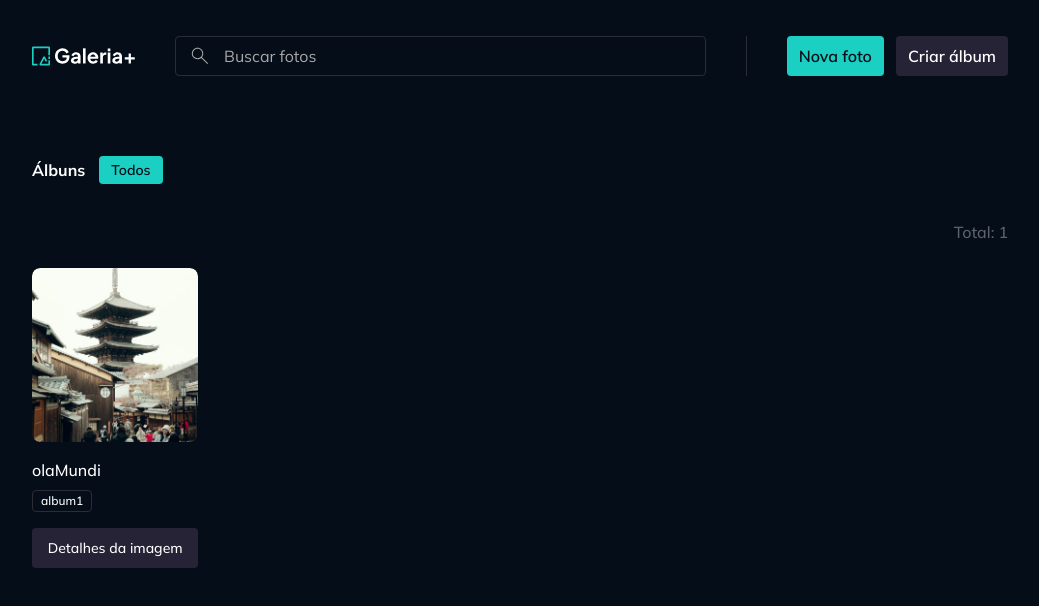
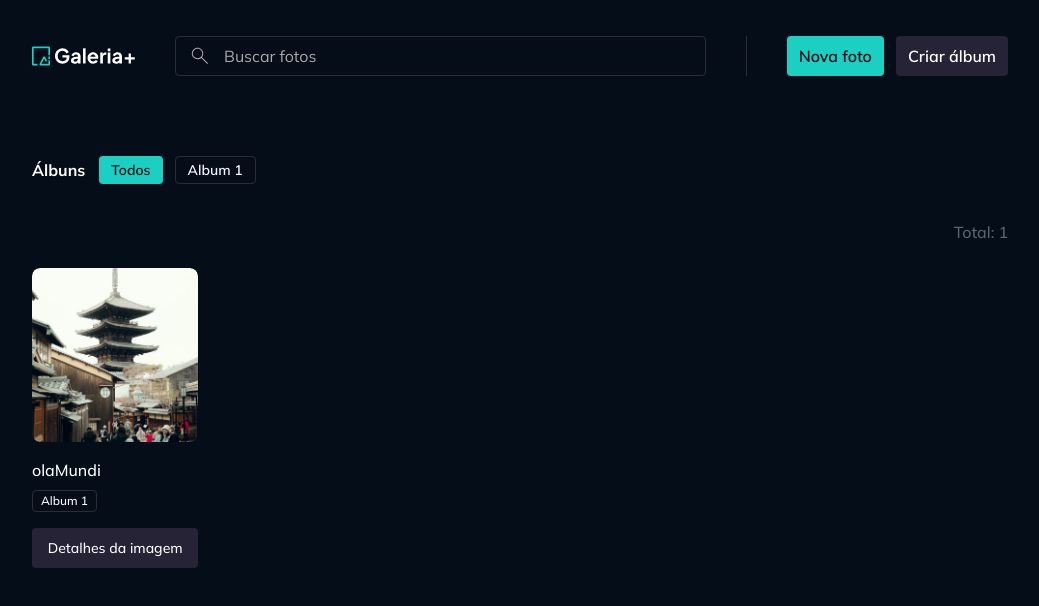
Before and after one commit to Guiilhermendes/gallery-plus, a React (Vite) app: page / in a window 1280 px wide. Shown: the top 606 px of the page, without its empty margins (120-1159 px from the left). Built offline with nearby package versions, Linux system fonts and the light colour scheme.

Commit message:
feat: photos navigator

```diff
--- a/src/App.tsx
+++ b/src/App.tsx
@@ -10,7 +10,7 @@
 			<Routes>
 				<Route element={<LayoutMain />}>
 					<Route index element={<PageHome />} />
-					<Route path="/photo/:id" element={<PagePhotoDetails />} />
+					<Route path="/photos/:id" element={<PagePhotoDetails />} />
 					<Route path="/components" element={<PageComponents />} />
 				</Route>
 			</Routes>
--- a/src/context/photos/components/photo-widget.tsx
+++ b/src/context/photos/components/photo-widget.tsx
@@ -62,7 +62,7 @@
 
             {!loading ? (
                 <Link
-                    to={`/fotos/${photo.id}`}
+                    to={`/photos/${photo.id}`}
                     className={buttonVariants({variant: "secondary", className: "px-2 py-2"})}
                 >
                     <Text className={buttonTextVariants({variant: "secondary", size: "sm"})}>
--- /dev/null
+++ b/src/context/photos/components/photos-navigator.tsx
@@ -0,0 +1,56 @@
+import type React from "react";
+import Skeleton from "../../../components/skeleton";
+import ButtonIcon from "../../../components/button-icon";
+import ArrowLeftIcon from "../../../assets/icons/chevron-left.svg?react";
+import ArrowRightIcon from "../../../assets/icons/chevron-right.svg?react";
+import Button from "../../../components/button";
+import { useNavigate } from "react-router";
+import cx from "classnames";
+
+interface PhotosNavigatorProps extends React.ComponentProps<"div"> {
+  previousPhotoId?: string;
+  nextPhotoId?: string;
+  loading?: boolean;
+}
+
+export default function PhotosNavigator({
+  previousPhotoId,
+  nextPhotoId,
+  loading,
+  className,
+  ...props
+}: PhotosNavigatorProps) {
+  const navigate = useNavigate();
+
+  return (
+    <div className={cx("flex gap-2", className)} {...props}>
+      {!loading ? (
+        <>
+          <ButtonIcon
+            icon={ArrowLeftIcon}
+            variant="secondary"
+            disabled={!previousPhotoId}
+            onClick={() => {
+              navigate(`/photos/${previousPhotoId}`);
+            }}
+          />
+          <Button
+            icon={ArrowRightIcon}
+            variant="secondary"
+            disabled={!nextPhotoId}
+            onClick={() => {
+              navigate(`/photos/${nextPhotoId}`);
+            }}
+          >
+            Próxima imagem
+          </Button>
+        </>
+      ) : (
+        <>
+          <Skeleton className="w-10 h-10" />
+          <Skeleton className="w-20 h-10" />
+        </>
+      )}
+    </div>
+  );
+}
--- a/src/pages/page-home.tsx
+++ b/src/pages/page-home.tsx
@@ -5,7 +5,9 @@
 export default function PageHome() {
     return (
         <Container>
-            <AlbumsFilter albums={[]} className="mb-9" />
+            <AlbumsFilter albums={[
+                {id: "12093", title: "Album 1"}
+            ]} className="mb-9" />
             <PhotosList
                 photos={[
                     {
@@ -13,8 +15,8 @@
                         title: "olaMundi",
                         imageId: "portrait-tower.png",
                         albums: [{
-                            id: "321",
-                            title: "album1"
+                            id: "12093",
+                            title: "Album 1"
                         }]
                     }
                 ]}
--- a/src/pages/page-photo-details.tsx
+++ b/src/pages/page-photo-details.tsx
@@ -1,14 +1,35 @@
 import { useParams } from "react-router";
+import Container from "../components/container";
 import Text from "../components/text";
+import type { Photo } from "../context/photos/models/photo";
+import Skeleton from "../components/skeleton";
+import PhotosNavigator from "../context/photos/components/photos-navigator";
 
 export default function PagePhotoDetails() {
     const { id } = useParams();
+    const isLoadingPhoto = true;
+    const photo =
+        {
+            id: "123",
+            title: "olaMundi",
+            imageId: "portrait-tower.png",
+            albums: [{
+                id: "321",
+                title: "album1"
+            }]
+        } as Photo;
 
     return (
-        <>
-            <Text variant="heading-medium">
-                Página detalhe da foto: {id}
-            </Text>
-        </>
+        <Container>
+            <header className="flex items-center justify-between gap-8 mb-8">
+                {!isLoadingPhoto ? (
+                    <Text variant="heading-large">{photo.title}</Text>
+                ) : (
+                    <Skeleton className="w-48 h-8" />
+                )}
+
+                <PhotosNavigator loading={isLoadingPhoto} />
+            </header>
+        </Container>
     )
 }
```
